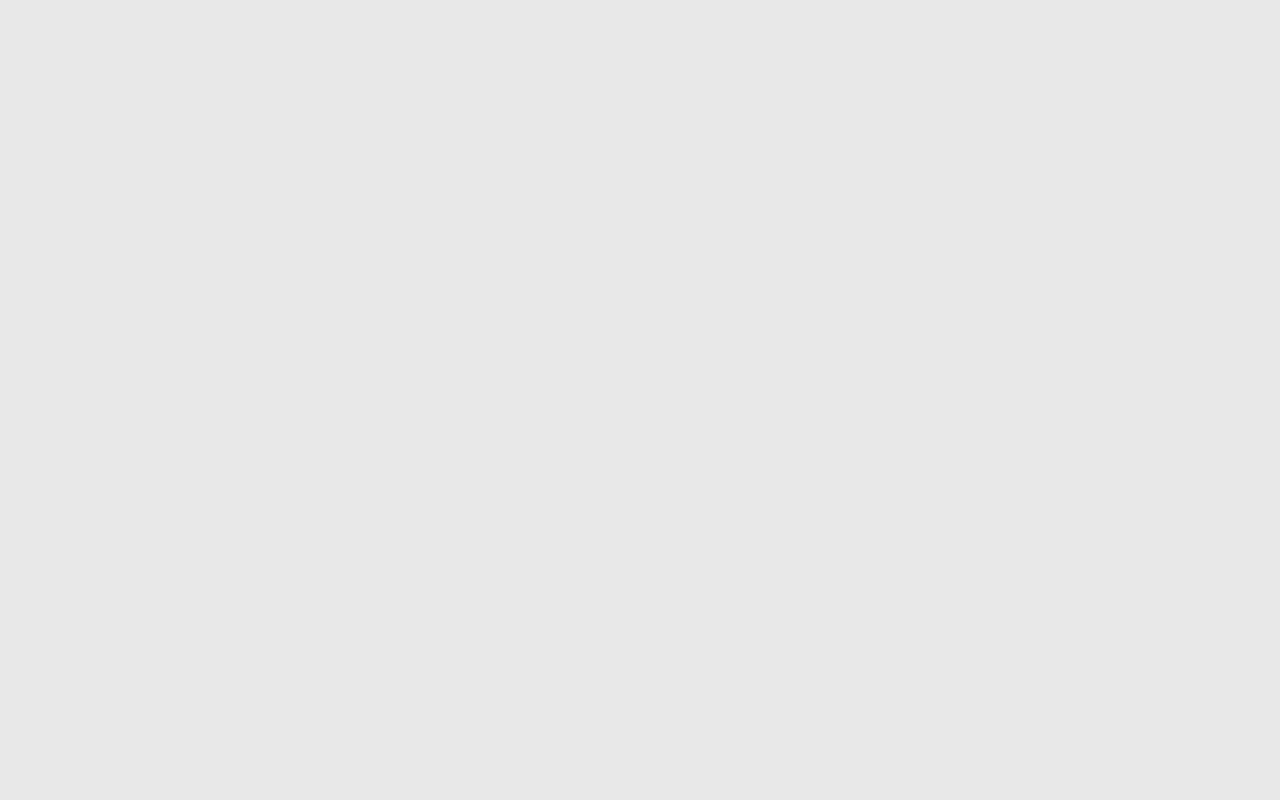
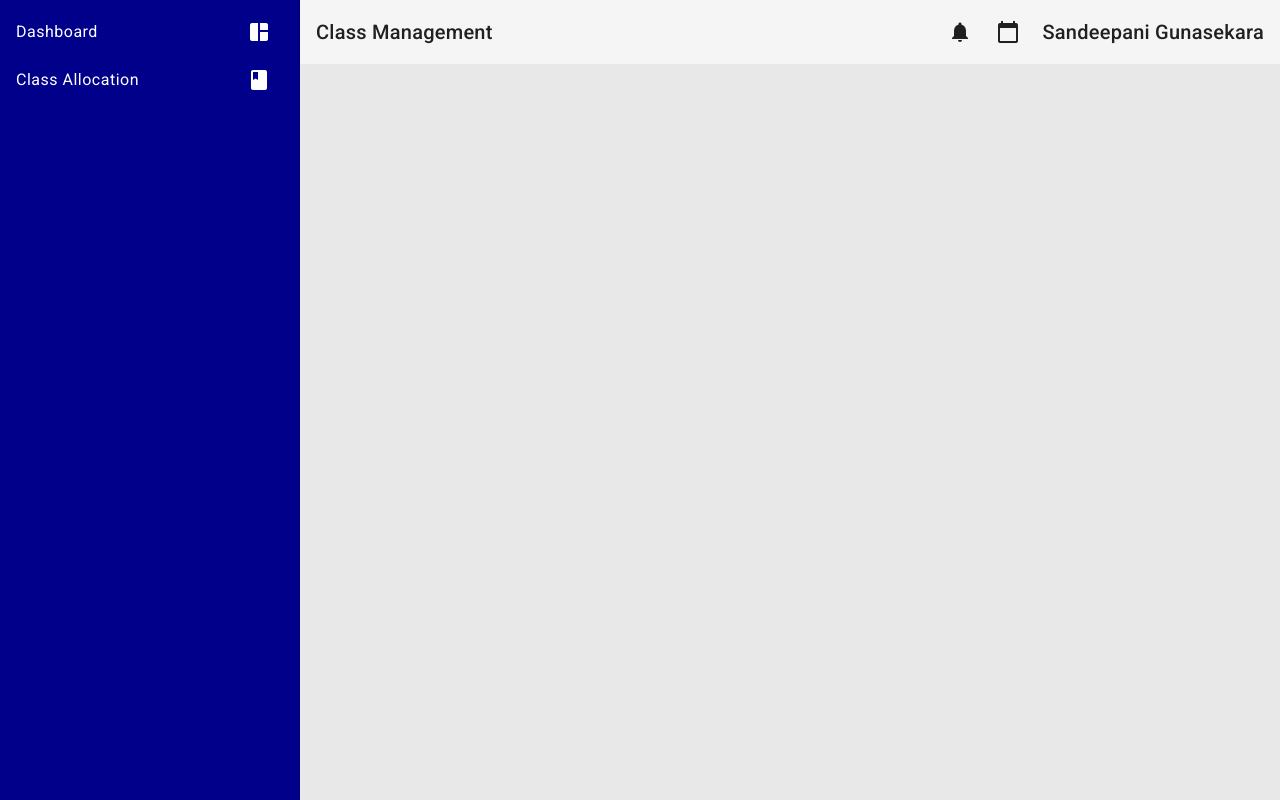
Before and after one commit to codingPentagon/ZoneEd, an Angular app in the folder frontend/: page /clsallocate in a window 1280 px wide. Before the commit this address led to /. Built offline with nearby package versions, Linux system fonts and the light colour scheme.

Commit message:
set up for class allocation component

```diff
--- a/frontend/src/app/app-routing.module.ts
+++ b/frontend/src/app/app-routing.module.ts
@@ -2,12 +2,12 @@ import { NgModule } from '@angular/core';
 import { CommonModule } from '@angular/common';
 import { RouterModule, Routes } from "@angular/router";
 
-import { RegStuComponent } from "./reg-stu/reg-stu.component";
 import {NavComponent} from "./shared/nav/nav.component";
+import {ClsAllocateComponent} from "./cls-allocate/cls-allocate.component";
 
 const routes: Routes = [
   { path: '', component: NavComponent },
-  { path: 'studentreg', component: RegStuComponent }
+  { path: 'clsallocate', component: ClsAllocateComponent }
 ]
 
 @NgModule({
--- a/frontend/src/app/app.module.ts
+++ b/frontend/src/app/app.module.ts
@@ -5,13 +5,13 @@ import { AppComponent } from './app.component';
 import { SharedModule } from "./shared/shared.module";
 import { AppRoutingModule } from "./app-routing.module";
 import { BrowserAnimationsModule } from '@angular/platform-browser/animations';
-import { RegStuComponent } from './reg-stu/reg-stu.component';
 import {MatInputModule} from "@angular/material/input";
+import { ClsAllocateComponent } from './cls-allocate/cls-allocate.component';
 
 @NgModule({
   declarations: [
     AppComponent,
-    RegStuComponent,
+    ClsAllocateComponent,
   ],
   imports: [
     BrowserModule,
--- /dev/null
+++ b/frontend/src/app/cls-allocate/cls-allocate.component.html
@@ -0,0 +1,7 @@
+<app-nav></app-nav>
+<div class="content">
+  <app-header></app-header>
+  <div class="workspace">
+
+  </div>
+</div>
--- a/frontend/src/app/reg-stu/reg-stu.component.html
+++ /dev/null
@@ -1,10 +0,0 @@
-<app-nav></app-nav>
-<div class="content">
-  <app-header></app-header>
-  <div class="workspace">
-    <mat-form-field>
-      <mat-label>sxnkix</mat-label>
-      <input matInput placeholder="dcsd">
-    </mat-form-field>
-  </div>
-</div>
--- a/frontend/src/app/shared/nav/nav.component.html
+++ b/frontend/src/app/shared/nav/nav.component.html
@@ -7,10 +7,10 @@
           <mat-icon>space_dashboard</mat-icon>
         </button>
       </mat-list-item>
-      <mat-list-item routerLink="studentreg">
-        <a matListItemTitle>Student Registration</a>
+      <mat-list-item routerLink="clsallocate">
+        <a matListItemTitle>Class Allocation</a>
         <button matListItemMeta mat-icon-button>
-          <mat-icon>person_add</mat-icon>
+          <mat-icon>class</mat-icon>
         </button>
       </mat-list-item>
     </mat-nav-list>
```
Also changed, not shown: frontend/src/app/cls-allocate/cls-allocate.component.ts (added, +10 -0 lines), frontend/src/app/reg-stu/reg-stu.component.ts (deleted, +0 -10 lines), frontend/src/app/cls-allocate/cls-allocate.component.css (renamed from frontend/src/app/reg-stu/reg-stu.component.css), 1 other file (tests, documents, lock files or other folders).
